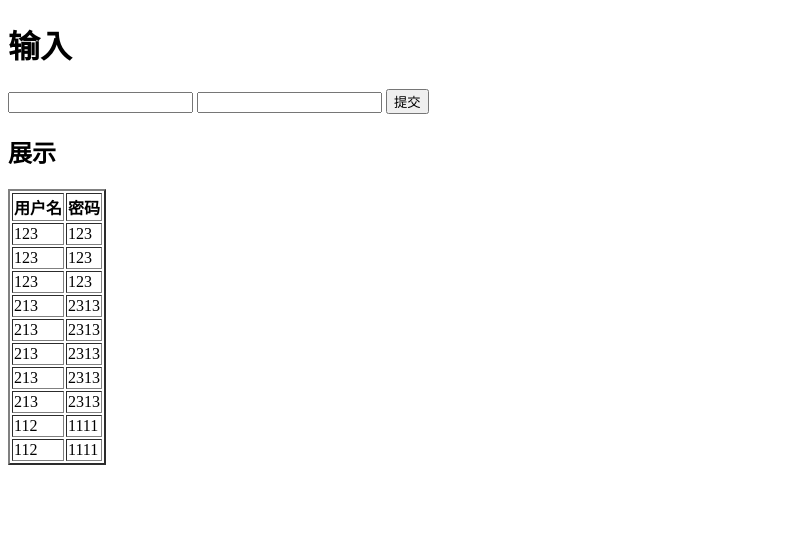
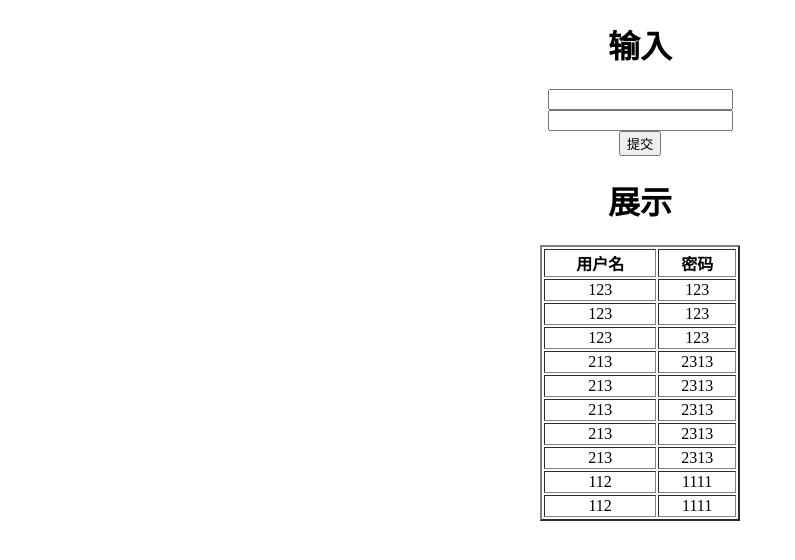
Before and after one commit to ZhangWurui/Django_Web_Mini_Proj, a Django app: template templates/index.html in a window 1280 px wide. Shown: the top 560 px of the page, without its empty margins (0-795 px from the left). Run offline with Django 3.2, Linux system fonts and the light colour scheme; the template is opened without the code that fills it: values that come from a table or form of the project are taken from there, others are empty; data comes from the database, SQL or seed files in the repository; both versions use the stored data as it was after the commit; some libraries are stand-ins or nearby versions.

Commit message:
修改userlist未定义bug和更改html样式

```diff
--- a/cmdb/views.py
+++ b/cmdb/views.py
@@ -9,6 +9,6 @@ def index(request):
         pwd = request.POST.get("pwd",None)
         # 添加数据到数据库
         models.UserInfo.objects.create(user=username,pwd=pwd)
-        # 从数据库里读取数据
-        user_list = models.UserInfo.objects.all()
+    # 从数据库里读取数据
+    user_list = models.UserInfo.objects.all()
     return render(request, "index.html",{"data":user_list})
--- a/templates/index.html
+++ b/templates/index.html
@@ -7,15 +7,15 @@
     <link rel="stylesheet" type="text/css" media="screen" href="main.css" /> -->
     <script src="/static/js/jquery-3.4.1.js"></script>
 </head>
-<body>
+<body style="text-align: center">
     <h1>输入</h1>
     <form action="/index/" method="POST">
         <input type="text" name="username"/>
-        <input type="password" name="pwd"/>
-        <input type="submit" value="提交"/>
+        <br><input type="password" name="pwd"/>
+        <br><input type="submit" value="提交"/>
     </form>
-    <h2>展示</h2>
-    <table border="2">
+    <h1>展示</h1>
+    <table border="2" style="margin: 10px auto;width: 200px">
         <thead>
             <th>用户名</th>
             <th>密码</th>
```
Also changed, not shown: db.sqlite3.
